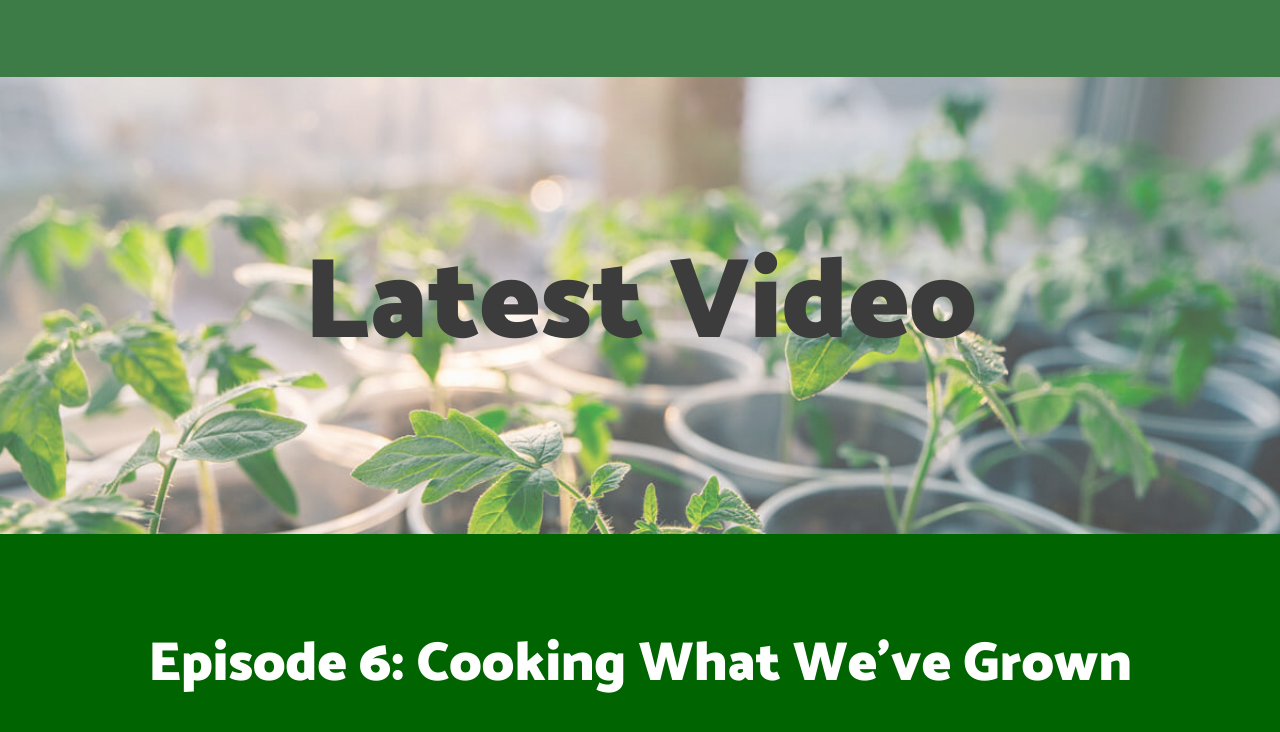
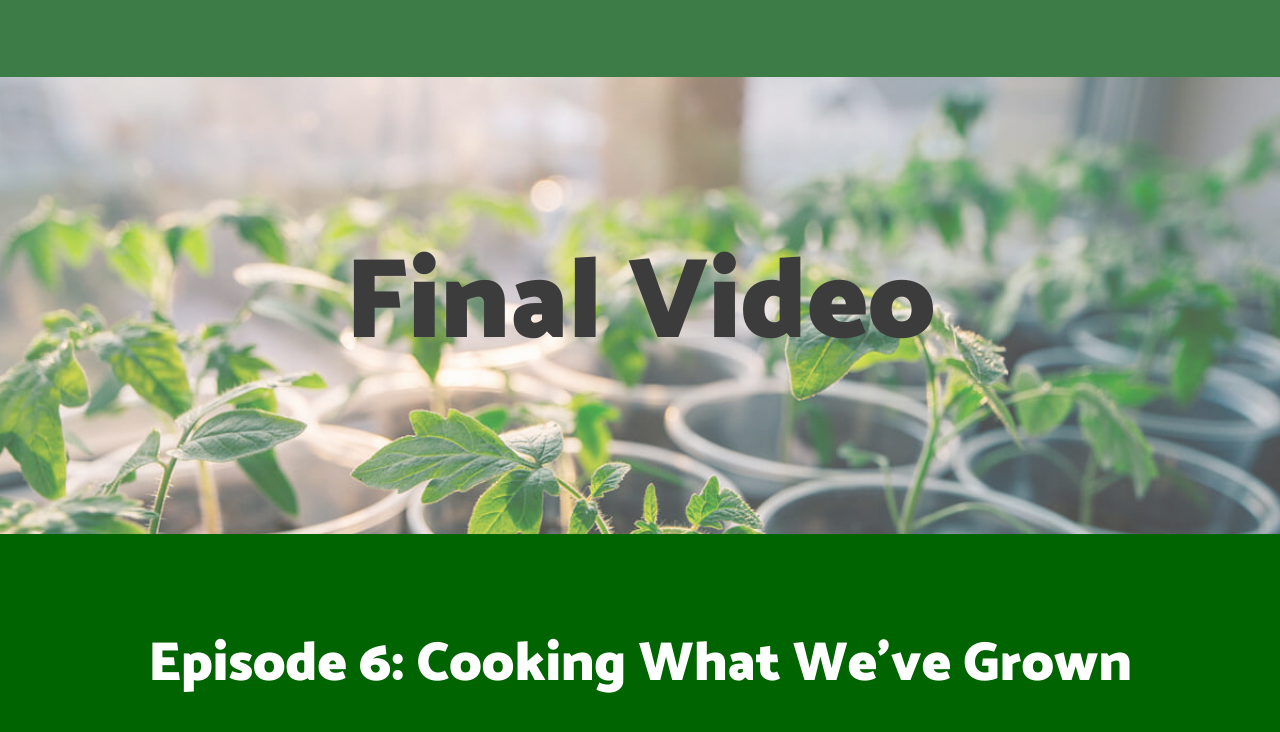
Before and after one commit to michelleblin/Lets-Grow-Alameda, a plain HTML site: page grow.html in a window 1280 px wide. Shown: the part 2293-3025 px from the top of the page. Drawn offline with nearby package versions, Linux system fonts and the light colour scheme; grey boxes are pictures that could not be loaded.

Commit message:
Update grow.html

```diff
--- a/grow.html
+++ b/grow.html
@@ -35,7 +35,7 @@
             <li><a href="grow.html">Grow</a>
               <ul class="dropdown">
                 <li><a href = "grow.html#buy">Seeds</a></li>
-                <li><a href = "grow.html#video">Latest Video</a></li>
+                <li><a href = "grow.html#video">Videos</a></li>
                 <li><a href="grow.html#featured">Featured Plants</a></li>
               </ul>
             </li>
@@ -159,7 +159,7 @@
 
 
         <div id = "video">
-            <h2>Latest Video</h2>
+            <h2>Final Video</h2>
         </div>
 
         <div class = "recent">
```
